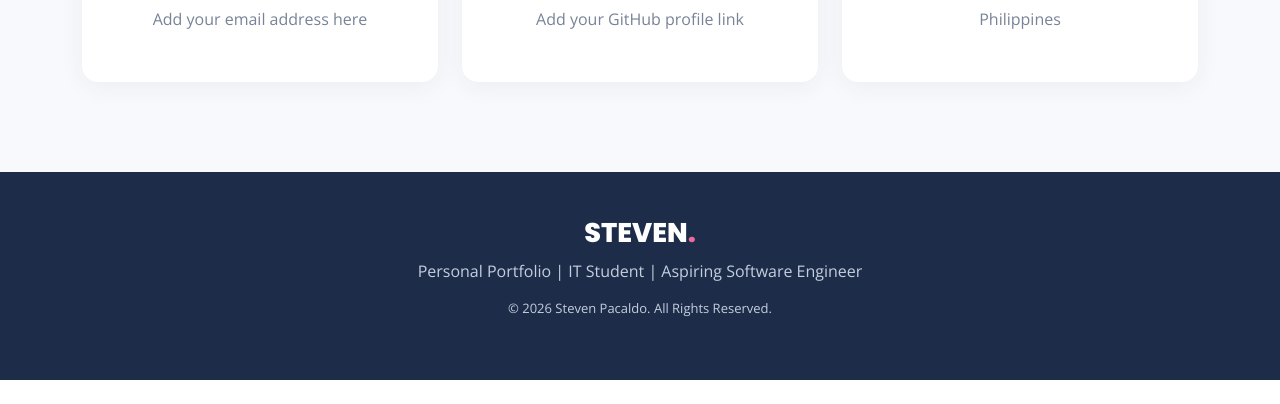
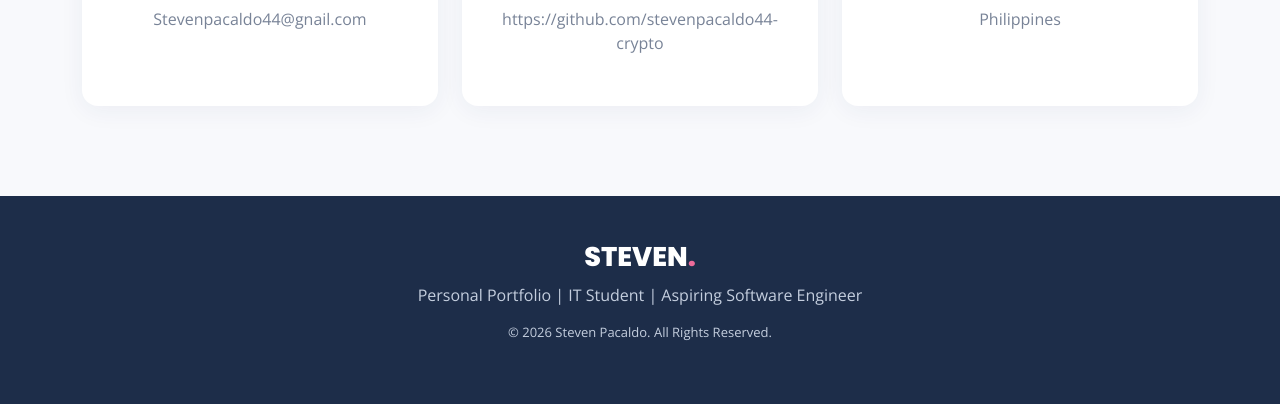
Before and after one commit to stevenpacaldo44-crypto/pacaldo-project-1, a plain HTML site: page index.html in a window 1280 px wide. Shown: the part 4257-4661 px from the top of the page. Before the commit the page ends 4637 px from the top, so only its background shows below. Drawn offline with nearby package versions, Linux system fonts and the light colour scheme.

Commit message:
Add Contact section

```diff
--- a/index.html
+++ b/index.html
@@ -302,7 +302,7 @@
                         <div class="contact-card">
                             <i class="bi bi-envelope"></i>
                             <h4>Email</h4>
-                            <p>Add your email address here</p>
+                            <p>Stevenpacaldo44@gnail.com</p>
                         </div>
                     </div>
 
@@ -310,7 +310,7 @@
                         <div class="contact-card">
                             <i class="bi bi-github"></i>
                             <h4>GitHub</h4>
-                            <p>Add your GitHub profile link</p>
+                            <p>https://github.com/stevenpacaldo44-crypto</p>
                         </div>
                     </div>
 
```
